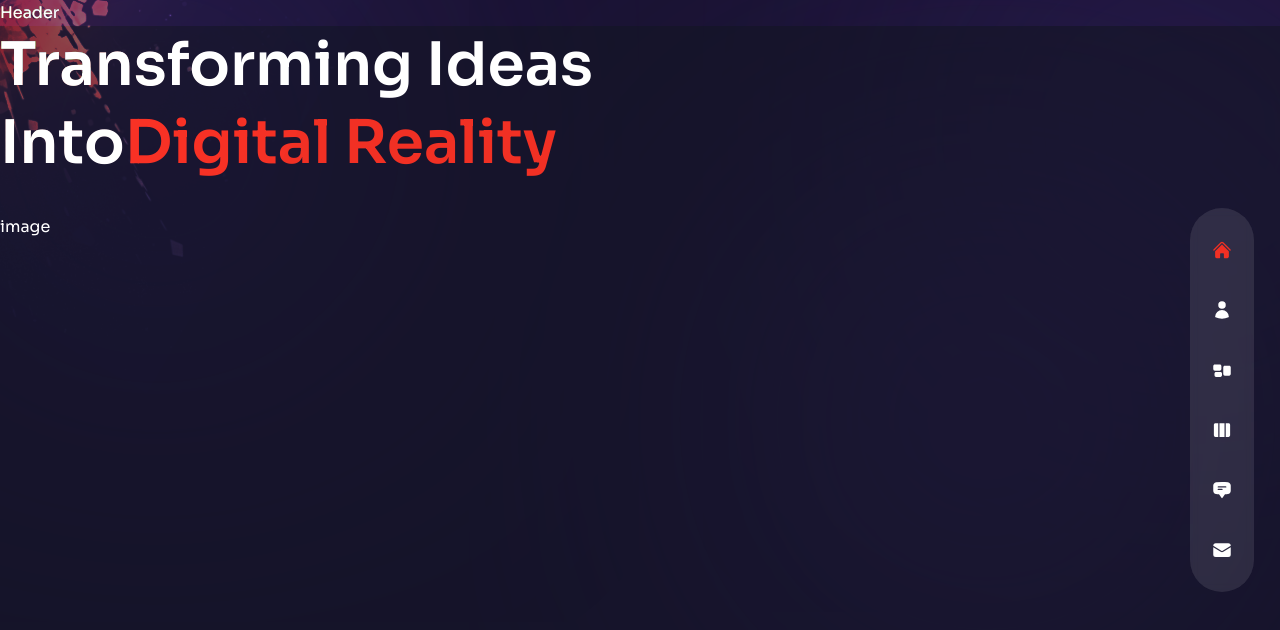
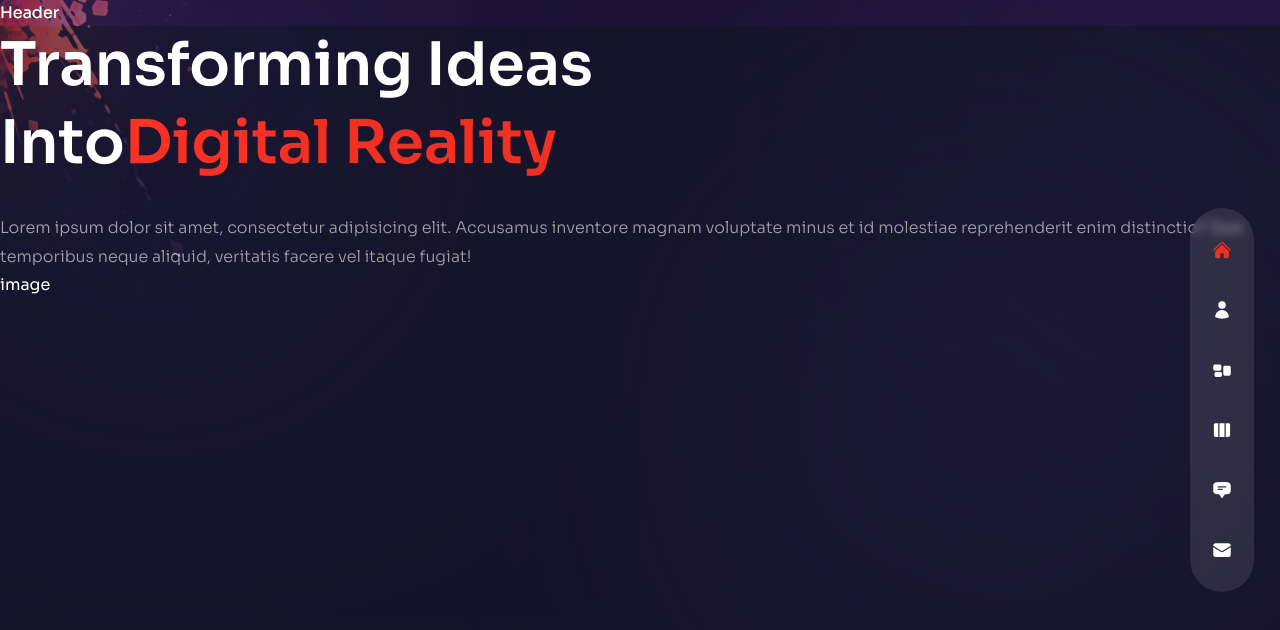
Before and after one commit to erickdc7/react-portfolio-2, a Next.js app: page / in a window 1280 px wide. Shown: the top 630 px of the page. Built offline with nearby package versions, Linux system fonts and the light colour scheme.

Commit message:
add subtitle

```diff
--- a/pages/index.js
+++ b/pages/index.js
@@ -23,6 +23,10 @@ const Home = () => {
             Transforming Ideas <br /> Into
             <span className="text-accent">Digital Reality</span>
           </h1>
+          {/* Subtitle */}
+          <p>
+            Lorem ipsum dolor sit amet, consectetur adipisicing elit. Accusamus inventore magnam voluptate minus et id molestiae reprehenderit enim distinctio? Sed temporibus neque aliquid, veritatis facere vel itaque fugiat!
+          </p>
         </div>
       </div>
       {/* Image */}
```
